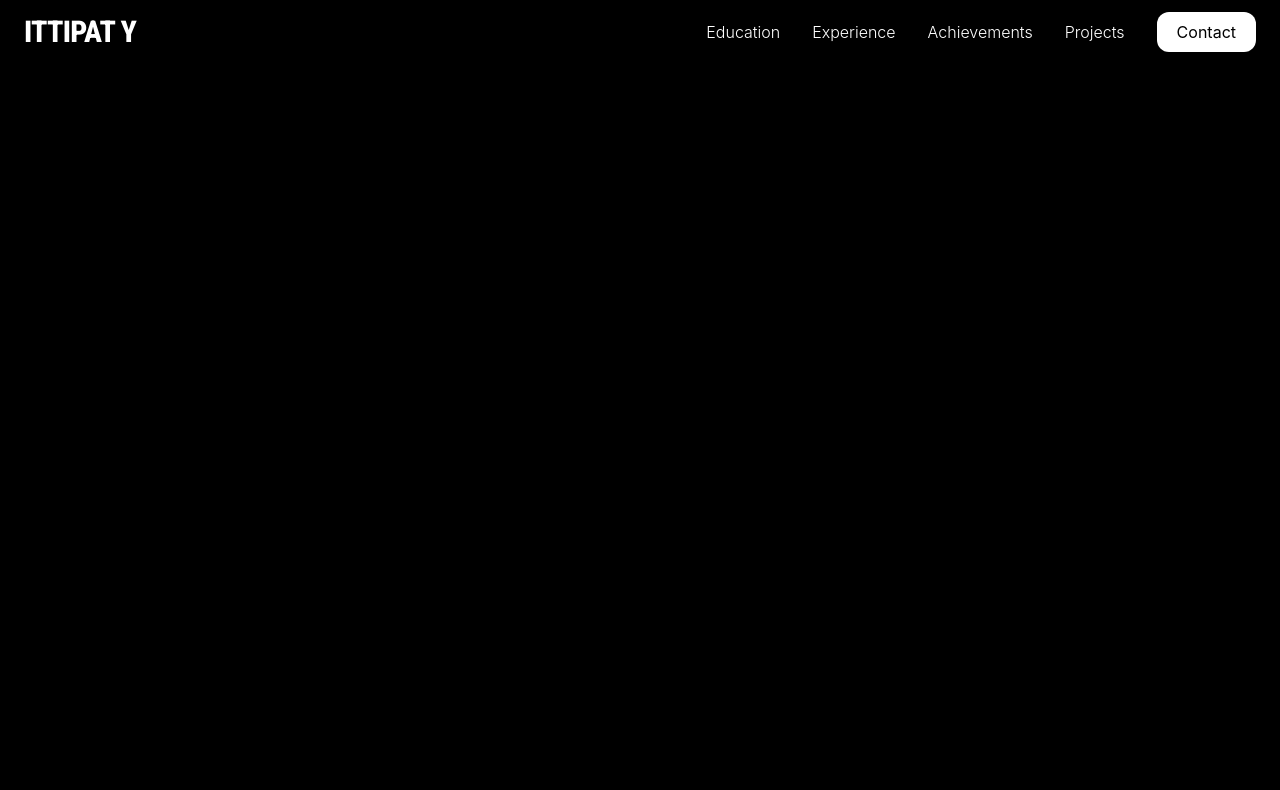
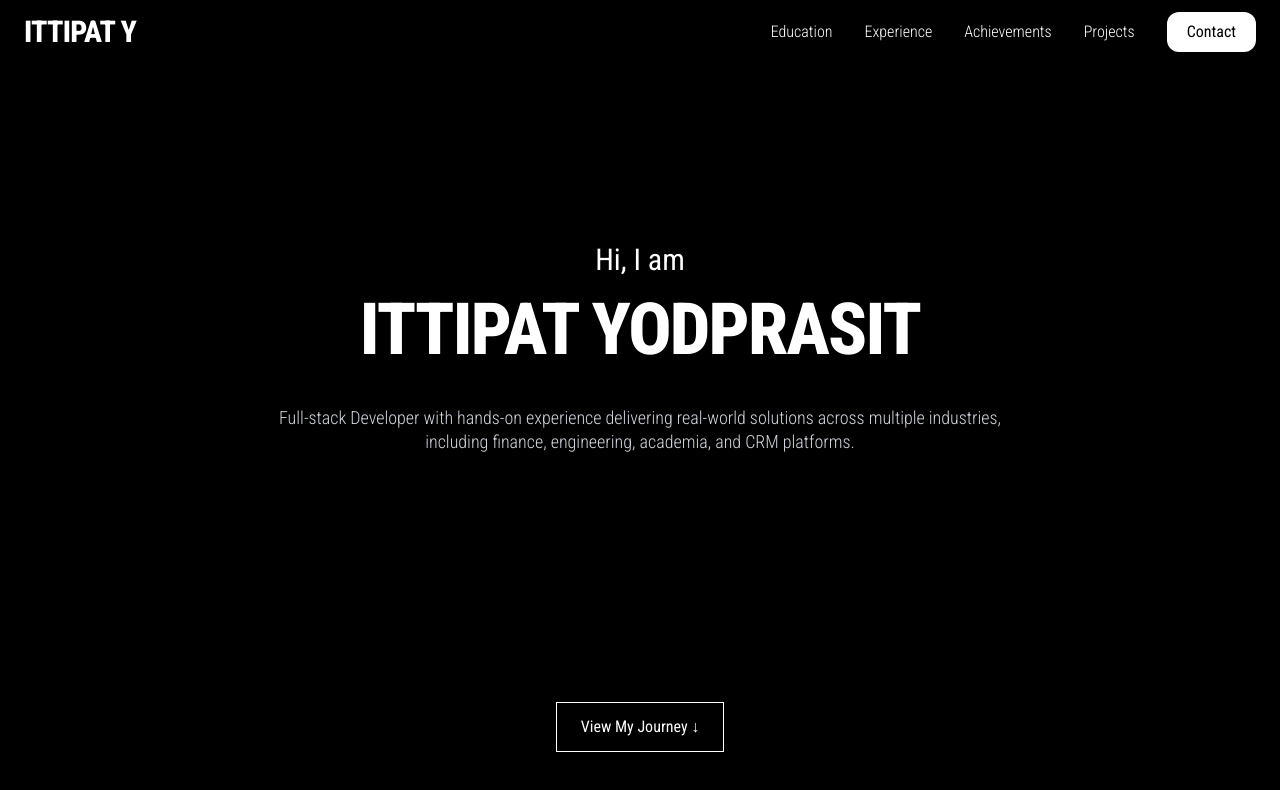
Before and after one commit to GavinITP/portfolio, a React (Vite) app: page / in a window 1280 px wide. Shown: the top 790 px of the page. Built offline with nearby package versions, Linux system fonts and the light colour scheme.

Commit message:
feat: hero section

```diff
--- a/src/App.tsx
+++ b/src/App.tsx
@@ -1,12 +1,15 @@
+import Hero from "./sections/Hero";
 import Navbar from "./sections/Navbar";
 
 export default function App() {
   return (
-    <div className="container mx-auto max-w-7xl">
+    <div className="container- mx-auto max-w-7xl font-display">
       {/* navbar */}
       <Navbar />
       {/* hero */}
+      <Hero />
       {/* education */}
+
       {/* experience */}
       {/* projects */}
       {/* achievements */}
--- a/src/index.css
+++ b/src/index.css
@@ -5,6 +5,10 @@
   --font-display: "Roboto Condensed", sans-serif;
 }
 
+html {
+  scroll-behavior: smooth;
+}
+
 *,
 *::before,
 *::after {
--- /dev/null
+++ b/src/sections/Hero.tsx
@@ -0,0 +1,24 @@
+export default function Hero() {
+  return (
+    <section className="text-white min-h-[calc(100vh-64px)] flex flex-col justify-center items-center text-center px-6">
+      <p className="mb-4 text-3xl">Hi, I am</p>
+
+      <h1 className="font-extrabold  text-5xl md:text-7xl uppercase tracking-tight">
+        Ittipat Yodprasit
+      </h1>
+
+      <p className="leading-6 my-10 text-lg max-w-3xl font-light text-gray-300">
+        Full-stack Developer with hands-on experience delivering real-world
+        solutions across multiple industries, including finance, engineering,
+        academia, and CRM platforms.
+      </p>
+
+      <a
+        href="#education"
+        className="font-display absolute bottom-12 px-6 py-3 border border-white hover:bg-white hover:text-black transition duration-300"
+      >
+        View My Journey ↓
+      </a>
+    </section>
+  );
+}
```
